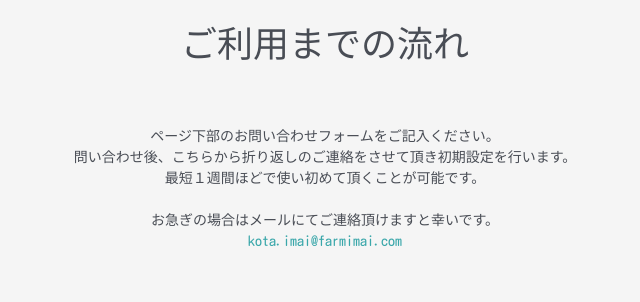
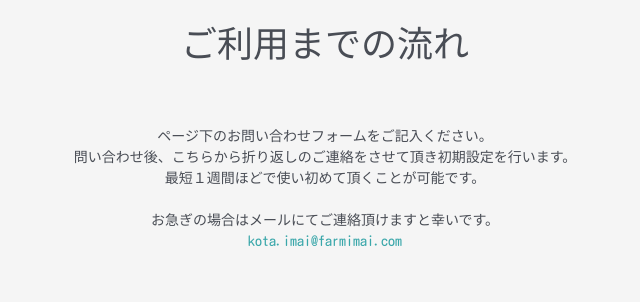
Before and after one commit to kota-imai/apore-pages, a plain HTML site: page index.html in a window 1280 px wide. Shown: the part 3060-3362 px from the top of the page, 315-955 px from the left. Drawn offline with Linux system fonts and the light colour scheme.

Commit message:
change text

```diff
--- a/index.html
+++ b/index.html
@@ -263,11 +263,11 @@
             <p class="intro">  </p>
 
             <div class="story">
-                <p>ページ下部のお問い合わせフォームをご記入ください。
+                <p>ページ下のお問い合わせフォームをご記入ください。
                     <br>問い合わせ後、こちらから折り返しのご連絡をさせて頂き初期設定を行います。
                     <br>最短１週間ほどで使い初めて頂くことが可能です。
                     <br><br>お急ぎの場合はメールにてご連絡頂けますと幸いです。
-                    <br><a href="mail:kota.imai@farmimai.com">kota.imai@farmimai.com</a>
+                    <br><a href="mailto:kota.imai@farmimai.com">kota.imai@farmimai.com</a>
 
                 </p>
             </div>
```
